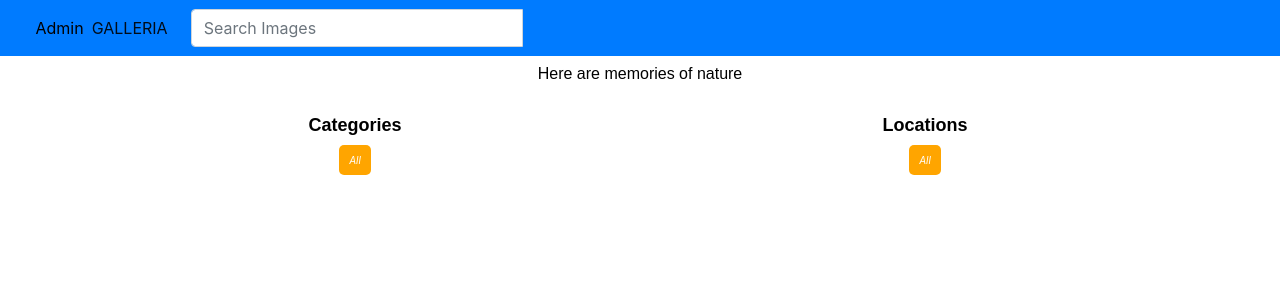
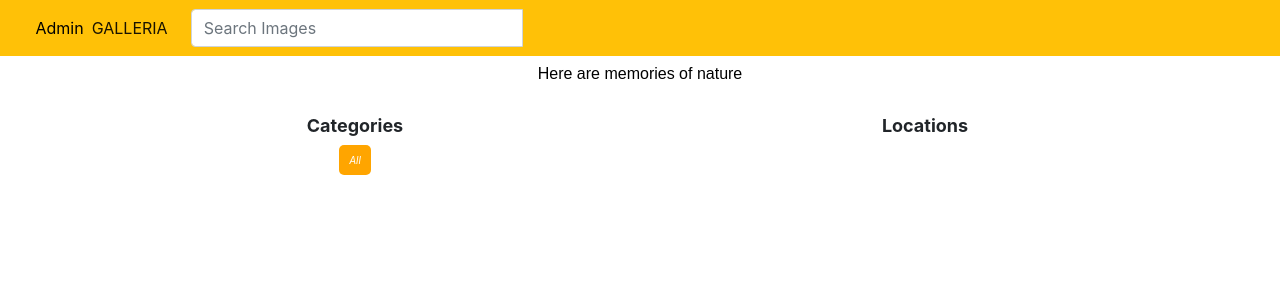
Before and after one commit to monginadiana/My-gallery, a Django app: page / in a window 1280 px wide. Shown: the top 300 px of the page. Run offline with Django 3.2, Linux system fonts and the light colour scheme; data that the repository does not hold is empty; some libraries are stand-ins or nearby versions.

Commit message:
styling of the header in media.css

```diff
--- a/media/static/css/media.css
+++ b/media/static/css/media.css
@@ -5,7 +5,7 @@ h1
   font-family: Arial, Helvetica, sans-serif;
   font-style: bold;
 }
-h2
+h
 {
   color: black;
   font-size: medium;
--- a/media/templates/all-media/index.html
+++ b/media/templates/all-media/index.html
@@ -29,6 +29,7 @@
 
     </div>
     <br>
+
     <div class="row">
         <div class="col-md-6">
             <h2>Categories</h2>
@@ -45,15 +46,17 @@
         <div class="col-md-6">
             <h2>Locations</h2>
                 <a class="chip" href="/">
-                    <i>All</i>
+
                 </a>
                 {% for location in locations%}
             <!-- loop through all the images -->
                 <a class="chip" href="/?location={{location.id}}">
                     <i>{{location.name}}</i>
                 </a>
+
             {% endfor %}
         </div>
     </div>
 
+
 {% endblock %}
--- a/media/templates/navbar.html
+++ b/media/templates/navbar.html
@@ -1,4 +1,4 @@
-<nav class="navbar navbar-expand-lg navbar-light bg-primary">
+<nav class="navbar navbar-expand-lg navbar-light bg-warning">
   <div class="container-fluid">
       <a style ="color:black;" href="/admin" class="nav-item" active-color="black"><i class="fas fa-user-tie"></i>&nbsp;Admin</a>
     <button class="navbar-toggler" type="button" data-bs-toggle="collapse" data-bs-target="#navbarNav" aria-controls="navbarNav" aria-expanded="false" aria-label="Toggle navigation">
```
